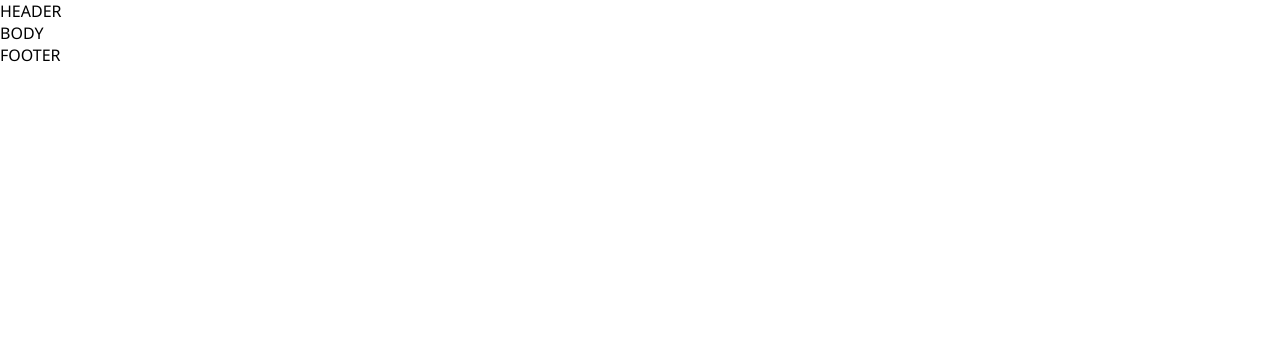
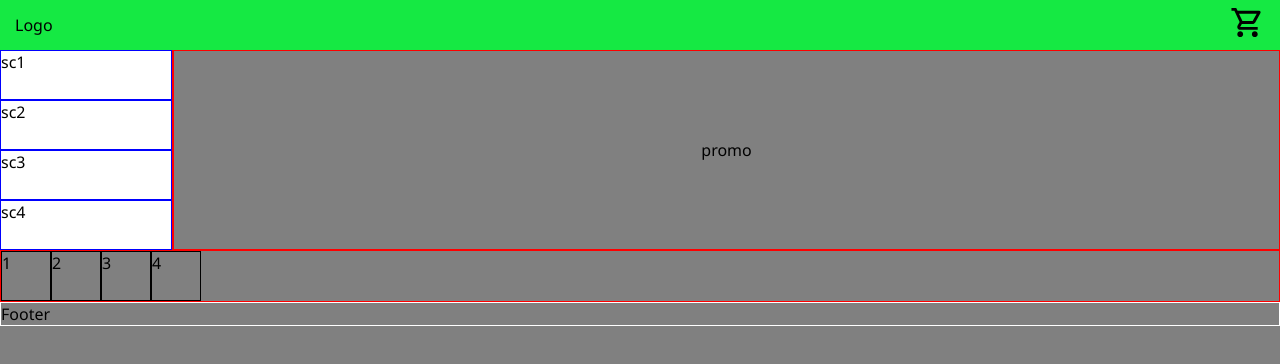
Before and after one commit to JoseHRB/Hellmanns, a React (Create React App) app: page / in a window 1280 px wide. Shown: the top 364 px of the page. Built offline with nearby package versions, Linux system fonts and the light colour scheme; the HTML template or start-up script is replaced by a standard one.

Commit message:
app clear

```diff
--- a/package.json
+++ b/package.json
@@ -3,6 +3,10 @@
   "version": "0.1.0",
   "private": true,
   "dependencies": {
+    "@emotion/react": "^11.10.8",
+    "@emotion/styled": "^11.10.8",
+    "@mui/icons-material": "^5.11.16",
+    "@mui/material": "^5.12.3",
     "@testing-library/jest-dom": "^5.16.5",
     "@testing-library/react": "^13.4.0",
     "@testing-library/user-event": "^13.5.0",
--- a/public/index.html
+++ b/public/index.html
@@ -6,7 +6,7 @@
     <meta name="viewport" content="width=device-width, initial-scale=1" />
     <link rel="apple-touch-icon" href="%PUBLIC_URL%/logo192.png" />
     <link rel="manifest" href="%PUBLIC_URL%/manifest.json" />
-    <title>Hellmann's</title>
+    <title>Hellmann</title>
   </head>
   <body>
     <div id="root"></div>
--- a/src/App.css
+++ b/src/App.css
@@ -3,7 +3,11 @@
 }
 
 body {
-  background-color: white;
   margin: 0;
   font-family: 'Segoe UI', Helvetica Neue, Helvetica, Lucida Grande, Arial;
 }
+
+.app-window {
+  height: 100vh;
+  background-color: grey;
+}
--- a/src/App.js
+++ b/src/App.js
@@ -1,18 +1,21 @@
+import React from 'react';
 import './App.css';
+
+import Header from './components/header/index.js';
+import Body from './components/mainContent/index.js';
+import Footer from './components/footer/index.js';
 
 export default () => {
 
   return (
     <div className='app-window'>
-      <div className='header'>
-        HEADER
-      </div>
-      <div className='body'>
-        BODY
-      </div>
-      <div className='footer'>
-        FOOTER
-      </div>
+
+      <Header />
+
+      <Body />
+
+      <Footer />
+
     </div>
   )
 }
--- /dev/null
+++ b/src/components/footer/index.css
@@ -0,0 +1,3 @@
+footer {
+    border: 1px solid white;
+}
--- /dev/null
+++ b/src/components/footer/index.js
@@ -0,0 +1,11 @@
+import React from "react";
+import './index.css'
+
+export default () => {
+
+    return (
+        <footer>
+            Footer
+        </footer>
+    );
+}
--- /dev/null
+++ b/src/components/header/index.css
@@ -0,0 +1,16 @@
+.app-header {
+    display: flex;
+    justify-content: space-between;
+    align-items: center;
+    background-color: rgb(21, 233, 67);
+    height: 50px;
+    width: 100%;
+}
+
+.logo {
+    margin-left: 15px;
+}
+
+.cart {
+    margin-right: 15px;
+}
--- /dev/null
+++ b/src/components/header/index.js
@@ -0,0 +1,25 @@
+import React from "react";
+import './index.css';
+
+import ShoppingCartOutlinedIcon from '@mui/icons-material/ShoppingCartOutlined';
+
+export default () => {
+
+    return (
+        <div className='app-header'>
+
+            <div className='logo'>
+                Logo
+            </div>
+
+            <div className='cart'>
+                <ShoppingCartOutlinedIcon
+                    style={{
+                        width: '35px',
+                        height: '35px'
+                    }}/>
+            </div>
+
+        </div>
+    );
+}
--- /dev/null
+++ b/src/components/mainContent/index.css
@@ -0,0 +1,38 @@
+.app-conteiner {
+    display: flex;
+}
+
+.app-promotions {
+    width: 100%;
+    display: flex;
+    justify-content: center;
+    align-items: center;
+    border: 1px solid red;
+}
+
+.side-categories {
+    background-color: white;
+    display: flex;
+    flex-direction: column;
+    width: 200px;
+    height: 100%;
+    border-right: 1px solid red;
+}
+
+.sc {
+    height: 50px;
+    border: 1px solid blue;
+}
+
+.app-contents {
+    display: flex;
+    border: 1px solid red;
+}
+
+.content {
+    border: 1px solid black;
+    display: flex;
+    width: 50px;
+    height: 50px;
+    justify-content: space-between;
+}
--- /dev/null
+++ b/src/components/mainContent/index.js
@@ -0,0 +1,34 @@
+import React from "react";
+import './index.css';
+
+export default () => {
+    return (
+      <div className='app-body'>
+
+          <div className='app-conteiner'>
+
+            <div className='side-categories'>
+
+              <div className='sc'>sc1</div>
+              <div className='sc'>sc2</div>
+              <div className='sc'>sc3</div>
+              <div className='sc'>sc4</div>
+
+            </div>
+
+            <div className='app-promotions'>
+              promo
+            </div>
+
+          </div>
+
+          <div className='app-contents'>
+            <div className="content">1</div>
+            <div className="content">2</div>
+            <div className="content">3</div>
+            <div className="content">4</div>
+          </div>
+
+      </div>
+    );
+}
```
Also changed, not shown: 2 other files (tests, documents, lock files or other folders).
